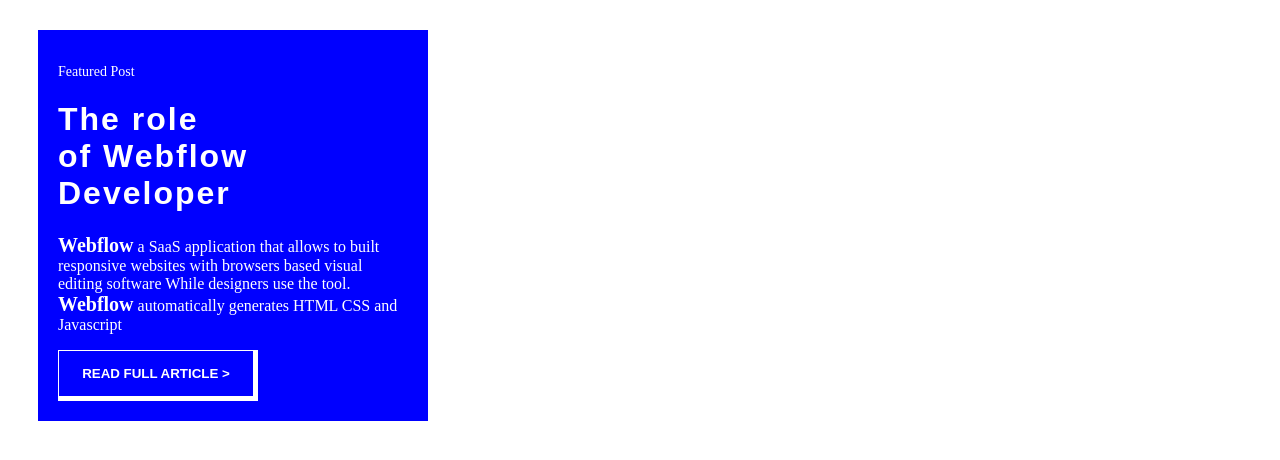
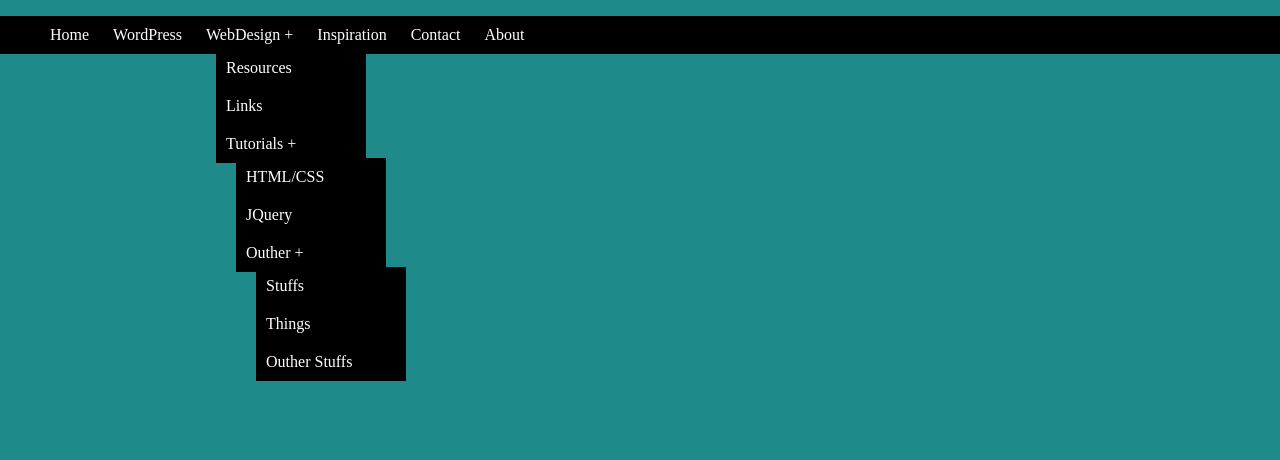
Before and after one commit to ridabajwa1024/Web-App-Development, a plain HTML site: page task.html in a window 1280 px wide. Drawn offline with Linux system fonts and the light colour scheme.

Commit message:
Add files via upload

```diff
--- a/task.html
+++ b/task.html
@@ -6,52 +6,74 @@
     <title>Document</title>
 </head>
 <style>
-.container{
-    background-color: blue;
-    padding: 20px;
-    width: 350px;
-    margin: 30px;
+    body{
+        background-color: rgb(30, 138, 138);
+        margin: 0;
+       padding: 0;
+    }
+ul{
+    list-style-type: none;
+    background-color: black;
+    color: white;
+
 }
-h1{
-    color: white;
-    font-family: Arial, Helvetica, sans-serif;
-    letter-spacing: 2px;
+ul li{
+    display: inline-block;
+    padding: 10px;
+    cursor: pointer;
 }
-p{
-    color: white;
-    font-size:16px;
-   font-weight: 400;
+ul li:hover{
+   background-color: rgb(175, 175, 175);
+   color: black;
+
 }
-span{
-    font-size: 20px;
-    font-weight: bold;
+.Dropdown{
+    display: block;
+    position:absolute;
+    margin-left: 10px;
+    margin-top: 5px;
+    width: 150px;
 }
-.post{
-    font-size: 14px;
-    color: white;
+.Dropdown ul{
+margin: 0;
+padding: 0;
 }
-button{
-    background-color: blue;
-    color: white;
-    font-weight: bold;
-    padding: 15px ;
-    width: 200px;
-   font-family:Arial, sans-serif;
-   border: 1px solid white;
-   border-right: 5px solid white;
-   border-bottom: 5px solid white;
+.Dropdown ul li{
+display: block;
 }
-
 </style>
 <body>
-
-    <div class="container">
-        <p class="post">Featured Post</p>
-        <h1>The role <br> of Webflow <br>Developer</h1>
-    <p><span>Webflow</span> a SaaS application that allows to built responsive websites with browsers based visual editing software While designers use the tool. <span>Webflow</span> automatically generates HTML CSS and Javascript</p>
-    <button>READ FULL ARTICLE > </button>
+   <ul>
+    <li>Home</li>
+    <li>WordPress</li>
+    <li>WebDesign +
+<div class="Dropdown">
+    <ul>
+        <li>Resources </li>
+        <li>Links</li>
+        <li>Tutorials +
+            <div class="Dropdown">
+                <ul>
+                    <li>HTML/CSS</li>
+                    <li>JQuery</li>
+                    <li>Outher +
+                        <div class="Dropdown">
+                            <ul>
+                                <li>Stuffs</li>
+                                <li>Things</li>
+                                <li>Outher Stuffs</li>
+                            </ul>
+                        </div>
+                    </li>
+                </ul>
+            </div>
+        </li>
+    </ul>
 </div>
-
-
+    </li>
+    <li>Inspiration</li>
+    <li>Contact</li>
+    <li>About</li>
+   </ul>
 </body>
 </html>
```
